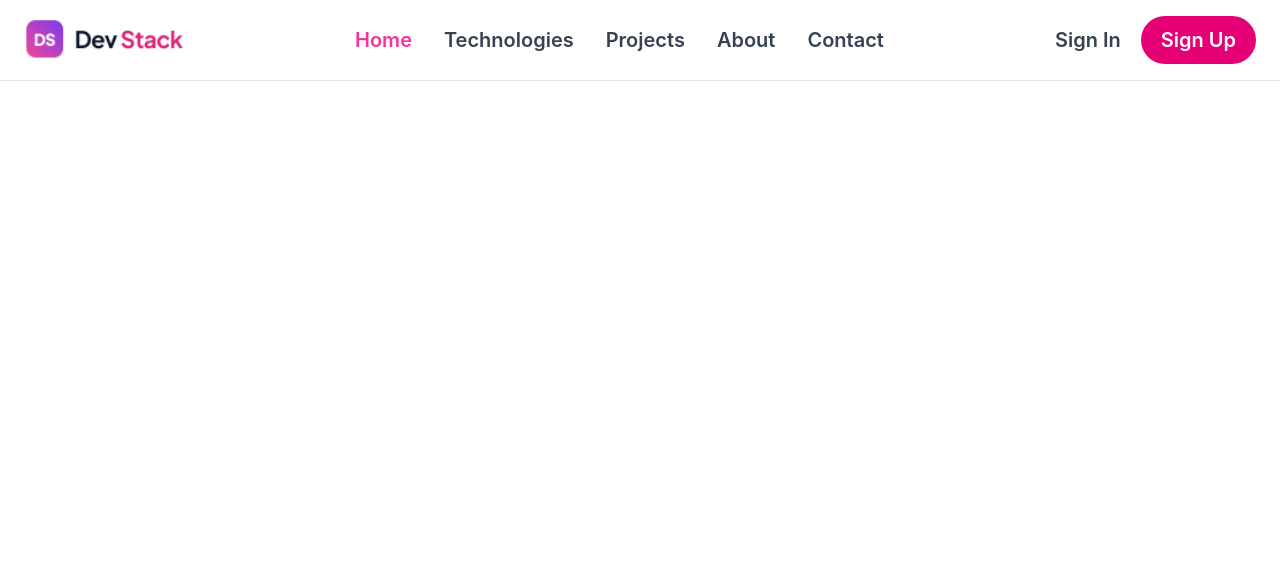
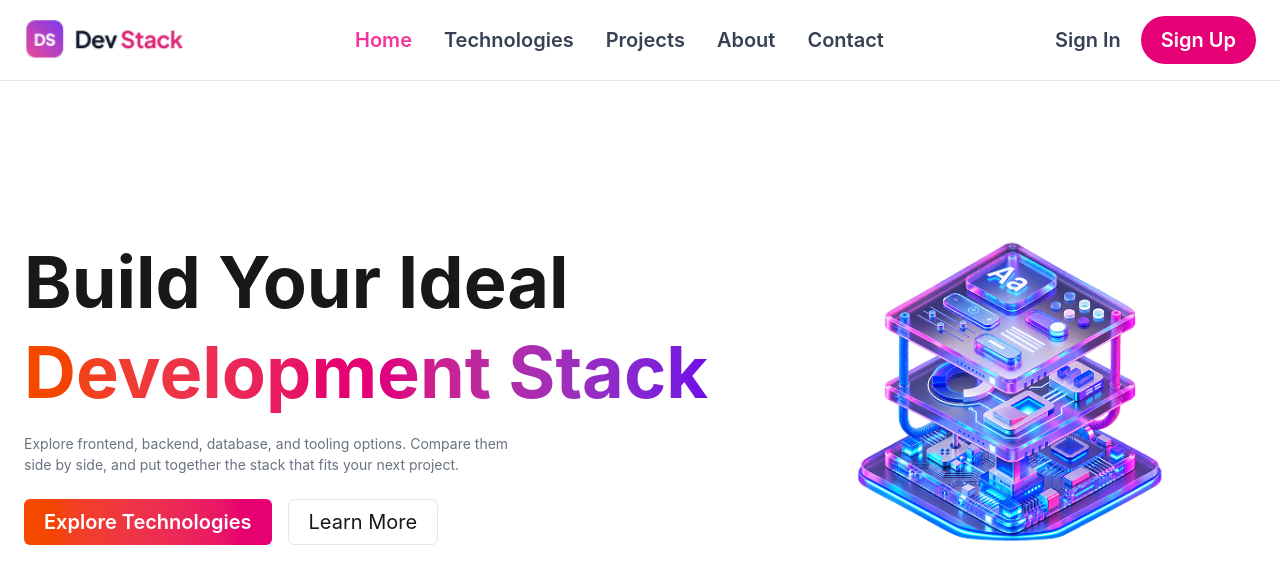
Before and after one commit to hasib005-0/Dev_Stack, a React (Vite) app: page / in a window 1280 px wide. Shown: the top 584 px of the page. Built offline with nearby package versions, Linux system fonts and the light colour scheme.

Commit message:
fix github pages base path

```diff
--- a/src/App.tsx
+++ b/src/App.tsx
@@ -1,9 +1,11 @@
+import Banner from "./components/Banner"
 import Nav from "./components/Nav"
 
 function App() {
   return (
     <>
     <Nav />
+    <Banner/>
     </>
   )
 }
--- a/src/components/Banner.tsx
+++ b/src/components/Banner.tsx
@@ -0,0 +1,47 @@
+import BannerImg from "../assets/banner-stack.png";
+
+const Banner = () => {
+    return (
+        <section className="container mx-auto px-6 py-16">
+            <div className="flex items-center justify-between">
+
+                <div className="w-3/5">
+                    <h1 className="text-7xl font-bold leading-tight">
+                        Build Your Ideal
+                        <br />
+                        <span className="bg-linear-to-r from-orange-600 via-pink-600 to-violet-700 bg-clip-text text-transparent">
+                            Development Stack
+                        </span>
+                    </h1>
+
+                    <p className="text-gray-500 mt-4 max-w-lg text-[14px]">
+                        Explore frontend, backend, database, and tooling options.
+                        Compare them side by side, and put together the stack
+                        that fits your next project.
+                    </p>
+
+                    <div className="flex gap-4 mt-6">
+                        <button className="bg-linear-to-r from-orange-600 to-pink-600 text-white px-5 py-2 rounded-md text-xl font-semibold">
+                            Explore Technologies
+                        </button>
+
+                        <button className="border border-gray-200 px-5 py-2 rounded-md text-xl">
+                            Learn More
+                        </button>
+                    </div>
+                </div>
+
+                <div className="w-2/5 flex justify-center">
+                    <img
+                        src={BannerImg}
+                        alt="Development Stack"
+                        className="w-150"
+                    />
+                </div>
+
+            </div>
+        </section>
+    );
+};
+
+export default Banner;
--- a/vite.config.ts
+++ b/vite.config.ts
@@ -4,5 +4,6 @@ import { defineConfig } from 'vite'
 
 // https://vite.dev/config/
 export default defineConfig({
-  plugins: [react(),tailwindcss(),],
+  base: '/Dev_Stack/',
+  plugins: [react(), tailwindcss()],
 })
```
